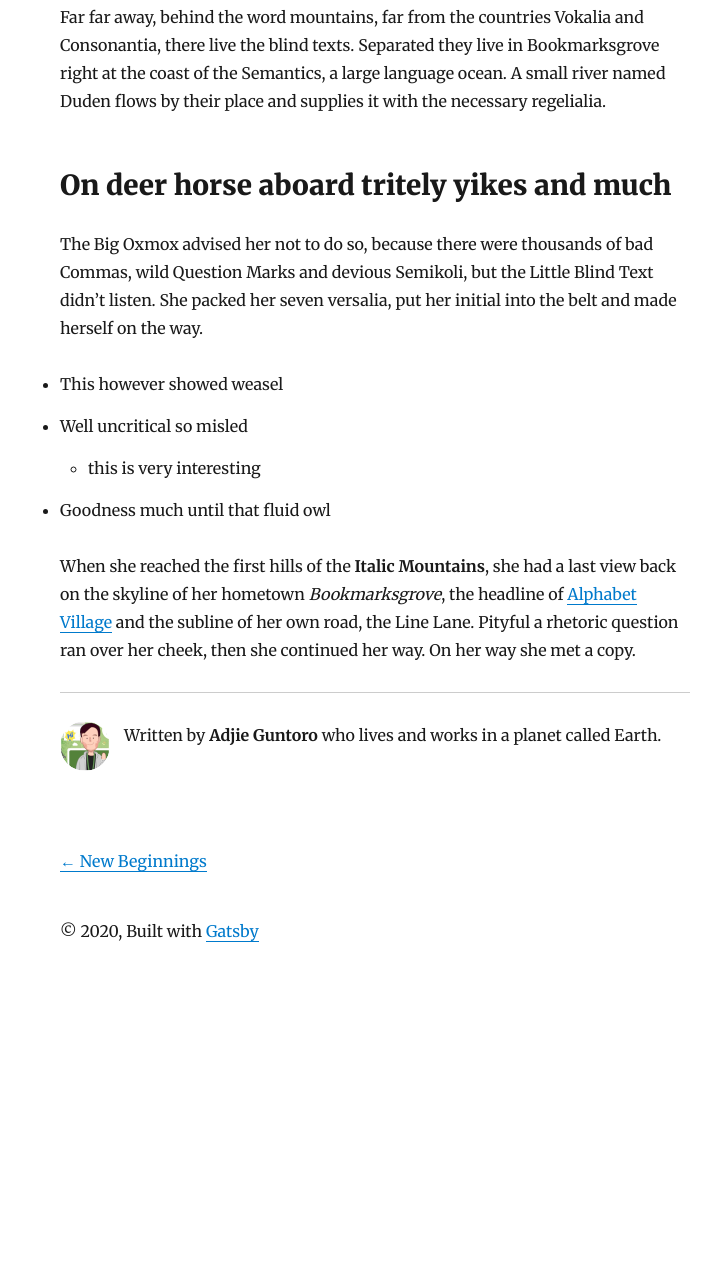
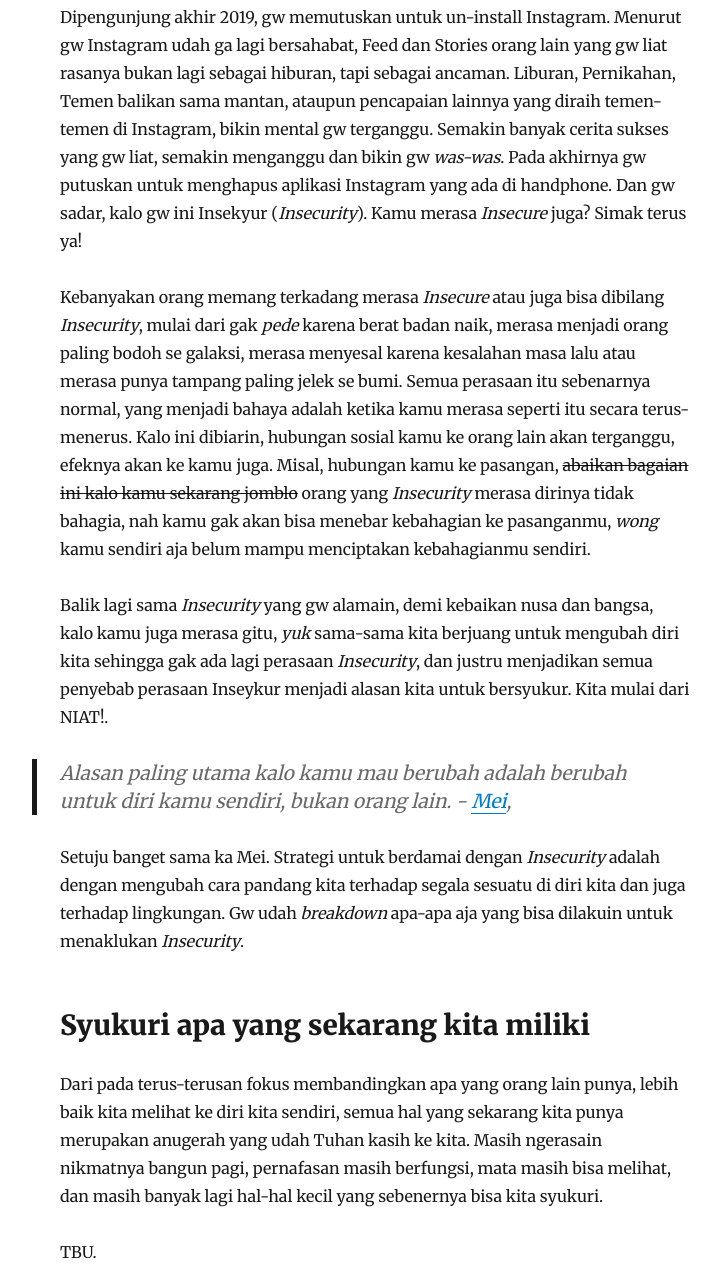
Before and after one commit to adjieguntoro-tokped/blognya-adjie, a Gatsby site: page /dari-insecure-menjadi-bersyukur/ in a window 1280 px wide. Shown: the part 236-1505 px from the top of the page, without its empty margins (265-985 px from the left). Before the commit the page ends 1223 px from the top, so only its background shows below. Built offline with nearby package versions, Linux system fonts and the light colour scheme; Gatsby itself is replaced by a stand-in of ours; some packages are replaced by stand-ins of ours.

Commit message:
adding first article

```diff
--- a/content/blog/dari-insecure-menjadi-bersyukur/index.md
+++ b/content/blog/dari-insecure-menjadi-bersyukur/index.md
@@ -1,28 +1,33 @@
 ---
-title: Dari Insecure Menjadi Bersyukur
+title: Mengubah Insekyur Menjadi Bersyukur
 date: "2020-01-04T22:40:32.169Z"
-description: This is a custom description for SEO and Open Graph purposes, rather than the default generated excerpt. Simply add a description field to the frontmatter.
+description: "Kamu pernah merasa minder ga sih? Kok kayanya orang lain gampang banget ya dapetin apa yg dia mau, sedangkan kamu hidupnya gini-gini aja.
+Tenang kamu ga sendirian! Kali ini gw akan share tutorial lengkap mengubah insekyur menjadi bersyukur."
 ---
 
-Far far away, behind the word mountains, far from the countries Vokalia and
-Consonantia, there live the blind texts. Separated they live in Bookmarksgrove
-right at the coast of the Semantics, a large language ocean. A small river named
-Duden flows by their place and supplies it with the necessary regelialia.
+Dipengunjung akhir 2019, gw memutuskan untuk un-install Instagram. Menurut gw Instagram udah ga lagi
+bersahabat, Feed dan Stories orang lain yang gw liat rasanya bukan lagi sebagai hiburan, tapi sebagai ancaman.
+Liburan, Pernikahan, Temen balikan sama mantan, ataupun pencapaian lainnya yang diraih temen-temen di Instagram, bikin mental gw terganggu.
+Semakin banyak cerita sukses yang gw liat, semakin menganggu dan bikin gw *was-was*. Pada akhirnya gw putuskan
+untuk menghapus aplikasi Instagram yang ada di handphone. Dan gw sadar, kalo gw ini Insekyur (*Insecurity*).
+Kamu merasa *Insecure* juga? Simak terus ya!
 
-## On deer horse aboard tritely yikes and much
+Kebanyakan orang memang terkadang merasa *Insecure* atau juga bisa dibilang *Insecurity*, mulai dari gak *pede* karena berat badan naik, merasa menjadi orang paling bodoh se galaksi, merasa menyesal
+karena kesalahan masa lalu atau merasa punya tampang paling jelek se bumi. Semua perasaan itu sebenarnya normal, yang menjadi bahaya adalah ketika kamu
+merasa seperti itu secara terus-menerus. Kalo ini dibiarin, hubungan sosial kamu ke orang lain akan terganggu, efeknya akan ke kamu juga.
+Misal, hubungan kamu ke pasangan, ~~abaikan bagaian ini kalo kamu sekarang jomblo~~ orang yang *Insecurity* merasa dirinya tidak bahagia, nah kamu gak akan bisa menebar kebahagian ke pasanganmu, *wong* kamu sendiri aja belum mampu menciptakan kebahagianmu sendiri.
 
-The Big Oxmox advised her not to do so, because there were thousands of bad
-Commas, wild Question Marks and devious Semikoli, but the Little Blind Text
-didn’t listen. She packed her seven versalia, put her initial into the belt and
-made herself on the way.
+Balik lagi sama *Insecurity* yang gw alamain, demi kebaikan nusa dan bangsa, kalo kamu juga merasa gitu, *yuk* sama-sama kita berjuang untuk mengubah diri kita sehingga gak ada lagi perasaan *Insecurity*, dan justru menjadikan
+semua penyebab perasaan Inseykur menjadi alasan kita untuk bersyukur. Kita mulai dari NIAT!.
 
-- This however showed weasel
-- Well uncritical so misled
-  - this is very interesting
-- Goodness much until that fluid owl
+> Alasan paling utama kalo kamu mau berubah adalah berubah untuk diri kamu sendiri, bukan orang lain. - [Mei](https://www.instagram.com/meiranastasia/?hl=id),
 
-When she reached the first hills of the **Italic Mountains**, she had a last
-view back on the skyline of her hometown _Bookmarksgrove_, the headline of
-[Alphabet Village](http://google.com) and the subline of her own road, the Line
-Lane. Pityful a rhetoric question ran over her cheek, then she continued her
-way. On her way she met a copy.
+Setuju banget sama ka Mei. Strategi untuk berdamai dengan *Insecurity* adalah dengan mengubah cara pandang kita terhadap segala sesuatu di diri kita
+dan juga terhadap lingkungan. Gw udah *breakdown* apa-apa aja yang bisa dilakuin untuk menaklukan *Insecurity*.
+
+## Syukuri apa yang sekarang kita miliki
+Dari pada terus-terusan fokus membandingkan apa yang orang lain punya, lebih baik kita melihat ke diri kita sendiri, semua hal yang sekarang kita punya
+merupakan anugerah yang udah Tuhan kasih ke kita. Masih ngerasain nikmatnya bangun pagi, pernafasan masih berfungsi, mata masih bisa melihat, dan
+masih banyak lagi hal-hal kecil yang sebenernya bisa kita syukuri.
+
+TBU.
--- a/gatsby-config.js
+++ b/gatsby-config.js
@@ -3,7 +3,7 @@ module.exports = {
     title: `adjieguntoro.com`,
     author: `Adjie Guntoro`,
     description: `Ini deskripsi blog nya`,
-    siteUrl: `https://gatsby-starter-blog-demo.netlify.com/`,
+    siteUrl: `https://adjieguntoro.com`,
     social: {
       twitter: `adjieguntoro`,
     },
@@ -63,7 +63,7 @@ module.exports = {
         background_color: `#ffffff`,
         theme_color: `#663399`,
         display: `minimal-ui`,
-        icon: `content/assets/gatsby-icon.png`,
+        icon: `content/assets/gatsby-icon.jpg`,
       },
     },
     `gatsby-plugin-react-helmet`,
--- a/src/components/bio.js
+++ b/src/components/bio.js
@@ -54,8 +54,8 @@ const Bio = () => {
         }}
       />
       <p>
-        Written by <strong>{author}</strong> who lives and works in a planet
-        called Earth.
+        <strong>{author}</strong> <br /> who lives and works in a planet called
+        earth.
       </p>
     </div>
   )
--- a/src/components/layout.js
+++ b/src/components/layout.js
@@ -63,7 +63,7 @@ class Layout extends React.Component {
         <header>{header}</header>
         <main>{children}</main>
         <footer>
-          © {new Date().getFullYear()}, Built with
+          © {new Date().getFullYear()}, Thank you
           {` `}
           <a href="https://www.gatsbyjs.org">Gatsby</a>
         </footer>
```
Also changed, not shown: content.old/blog/dari-insecure-menjadi-bersyukur/index.md (added, +28 -0 lines), package.json (+6 -6 lines), content.old/assets/adjie-guntoro.jpg (added), content.old/assets/gatsby-icon.png (renamed from content/assets/gatsby-icon.png), content.old/assets/profile-pic.jpg (added), content.old/blog/hello-world/index.md (renamed from content/blog/hello-world/index.md), content.old/blog/hello-world/salty_egg.jpg (renamed from content/blog/hello-world/salty_egg.jpg), content.old/blog/my-second-post/index.md (renamed from content/blog/my-second-post/index.md), content.old/blog/new-beginnings/index.md (renamed from content/blog/new-beginnings/index.md), content/assets/gatsby-icon.jpg (added), static/adjie-guntoro.ico (added), static/favicon.ico (deleted).
